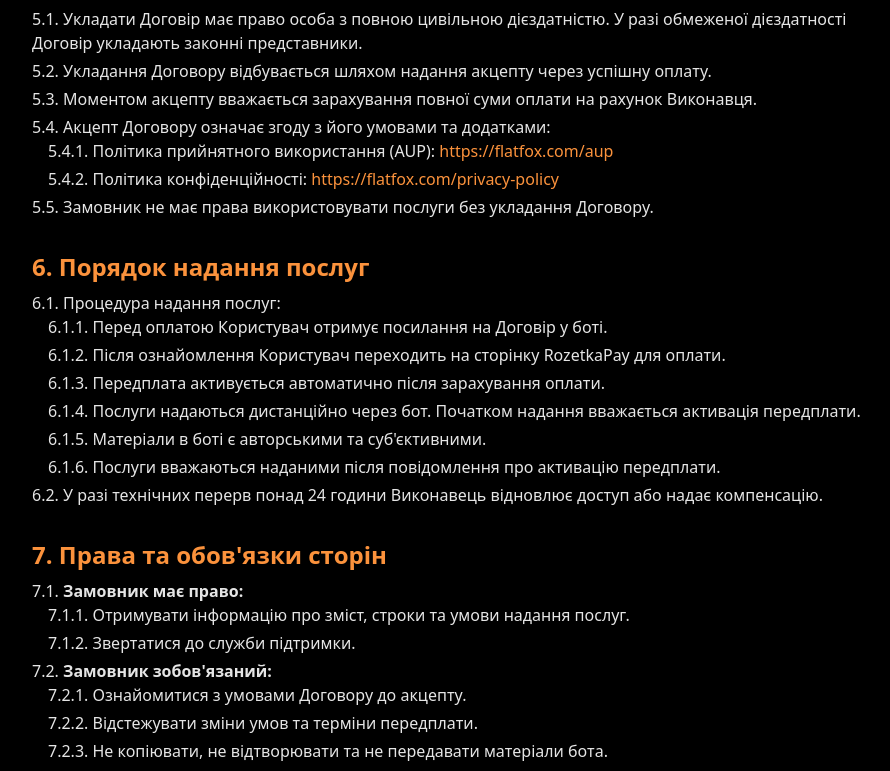
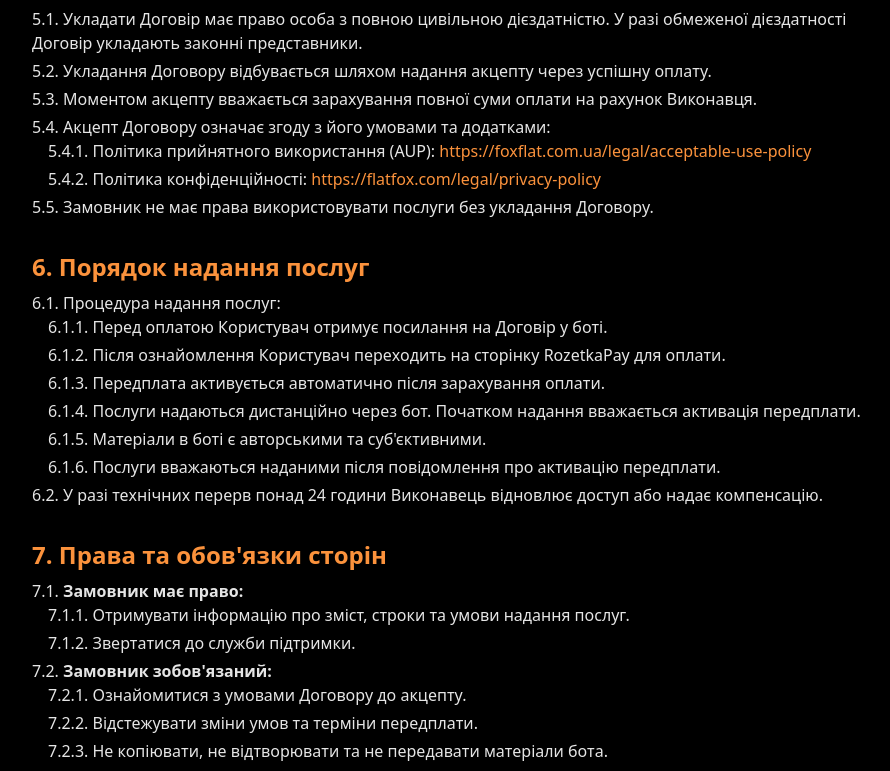
Before and after one commit to DNGameCompany/foxflat_web_next, a Next.js app: page /legal/terms-of-service in a window 1280 px wide. Shown: the part 2010-2781 px from the top of the page, without its empty margins (184-1074 px from the left). Built offline with nearby package versions, Linux system fonts and the light colour scheme.

Commit message:
fix links

```diff
--- a/src/app/legal/privacy-policy/ClientPrivacyPolicy.tsx
+++ b/src/app/legal/privacy-policy/ClientPrivacyPolicy.tsx
@@ -143,8 +143,8 @@ export default function ClientPrivacyPolicy({ pageData }: ClientPrivacyPolicyPro
                             FoxFlat залишає за собою право змінювати цю Політику. Про суттєві зміни ми
                             повідомимо шляхом оновлення цього документа. Актуальна версія завжди доступна за
                             запитом через бот або на сайті{' '}
-                            <a href="/privacy-policy" className="text-orange-400 hover:text-orange-300">
-                                flatfox.com/privacy-policy
+                            <a href="/legal/privacy-policy" className="text-orange-400 hover:text-orange-300">
+                                foxflat.com.ua/legal/privacy-policy
                             </a>.
                         </p>
                     </div>
--- a/src/app/legal/terms-of-service/page.tsx
+++ b/src/app/legal/terms-of-service/page.tsx
@@ -35,14 +35,14 @@ export default async function TermsOfServicePage() {
         lastUpdated: '28 липня 2025 року',
         supportTelegram: 'https://t.me/FoxFlatSupport',
         supportEmail: 'support@foxflat.com',
-        offerUrl: 'https://flatfox.com/offer',
+        offerUrl: 'https://foxflat.com.ua/legal/terms-of-service',
         botUrl: 'https://t.me/FoxFlat_bot',
-        aupUrl: 'https://flatfox.com/aup',
-        privacyPolicyUrl: 'https://flatfox.com/privacy-policy',
+        aupUrl: 'https://foxflat.com.ua/legal/acceptable-use-policy',
+        privacyPolicyUrl: 'https://flatfox.com/legal/privacy-policy',
         executorDetails: {
             name: 'ФОП Айдогдиєв Дмитро Романович',
-            rnokpp: '[вкажіть номер]',
-            bankAccount: '[вкажіть банківські реквізити]',
+            rnokpp: '3646203653',
+            bankAccount: 'UA643220010000026007320089293',
         },
     };
 
```
